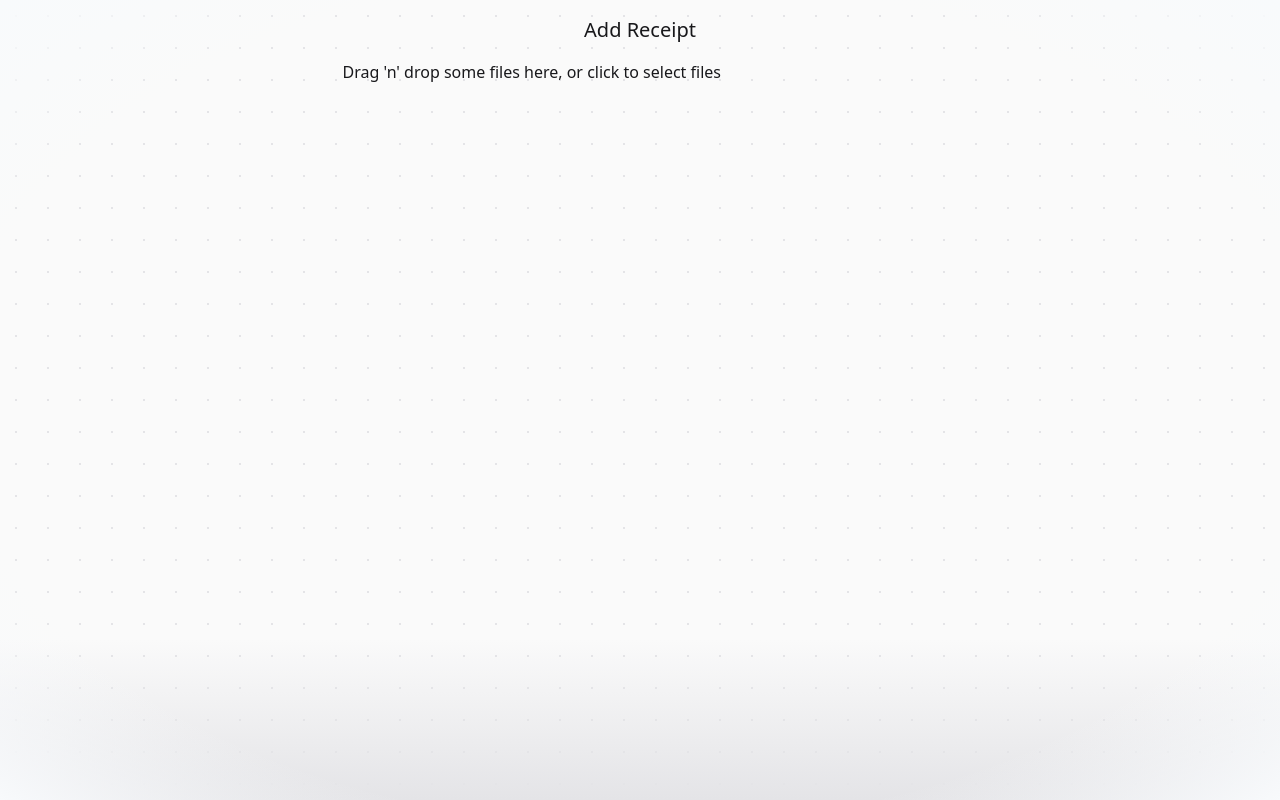
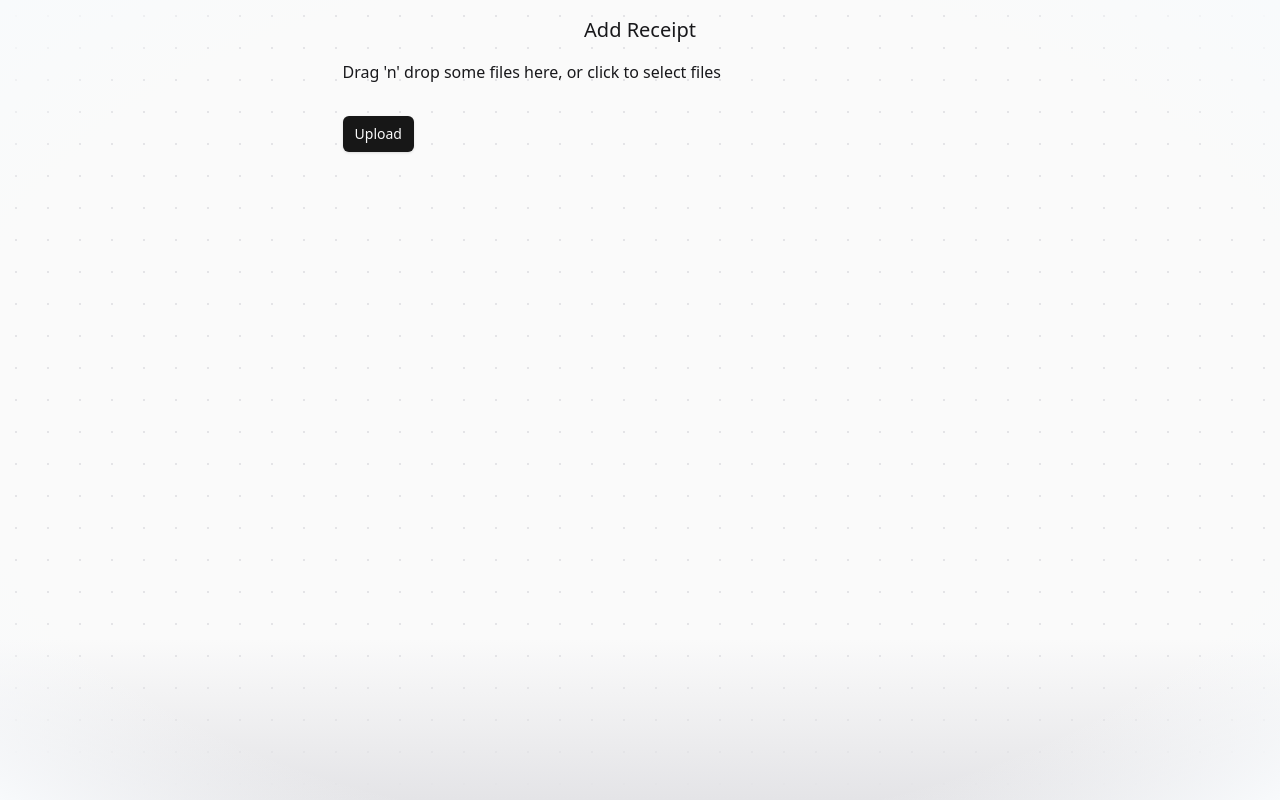
Before and after one commit to PatrykPodworski/budget-tracker, a Next.js app in the folder budget-tracker-web/: page /receipts/add in a window 1280 px wide. Built offline with nearby package versions, Linux system fonts and the light colour scheme.

Commit message:
send image to server

```diff
--- a/budget-tracker-web/src/app/page.tsx
+++ b/budget-tracker-web/src/app/page.tsx
@@ -1,7 +1,6 @@
 import { getLatestReceipts } from "@/lib/receipt-data/get-latest-receipts";
 import { ReceiptsList } from "@/components/receipt/receipt-list";
 
-// TODO: P0 Image upload - replace the bot
 // TODO: P1 Style receipt like a receipt
 // TODO: P1 Separate page for receipt details and receipt edit
 // TODO: P2 Load more receipts on click
--- a/budget-tracker-web/src/components/receipt/add-receipt/image-upload.tsx
+++ b/budget-tracker-web/src/components/receipt/add-receipt/image-upload.tsx
@@ -3,24 +3,25 @@
 import { useEffect, useState } from "react";
 import { useDropzone } from "react-dropzone";
 import Image from "next/image";
+import { Button } from "@/components/ui/shadcn/button";
+import { addReceiptImage } from "@/lib/receipt-data/add-receipt-image";
 
 // TODO: P0 Improve UI
 // TODO: P0 Check mobile behavior
 // TODO: P0 Cleanup the code
 const ImageUpload = () => {
-  const [files, setFiles] = useState<{ preview: string; name: string }[]>([]);
+  const [files, setFiles] = useState<ImageFile[]>([]);
   const { getRootProps, getInputProps } = useDropzone({
     accept: {
       "image/*": [],
     },
     onDrop: (acceptedFiles) => {
-      setFiles(
-        acceptedFiles.map((file) =>
-          Object.assign(file, {
-            preview: URL.createObjectURL(file),
-          })
-        )
-      );
+      const newFiles: ImageFile[] = acceptedFiles.map((file) => ({
+        ...file,
+        preview: URL.createObjectURL(file),
+      }));
+
+      setFiles(newFiles);
     },
   });
 
@@ -30,26 +31,34 @@ const ImageUpload = () => {
     };
   }, [files]);
 
+  const handleUpload = async () => {
+    const formData = new FormData();
+    files.forEach((file) => {
+      formData.append("file", file);
+    });
+    await addReceiptImage(formData);
+  };
+
   return (
-    <section className="container">
-      <div {...getRootProps()} className="dropzone">
+    <section className="flex flex-col gap-4 items-start">
+      <div {...getRootProps()}>
         <input {...getInputProps()} />
         <p>Drag &apos;n&apos; drop some files here, or click to select files</p>
       </div>
-      <aside>
+      <aside className="flex flex-wrap gap-2">
         {files.map((x, index) => (
           <ImagePreview key={index} src={x.preview} name={x.name} />
         ))}
       </aside>
+      <Button onClick={handleUpload}>Upload</Button>
     </section>
   );
 };
 
+// TODO: P0 Remove image
 const ImagePreview = ({ src, name }: ImagePreviewProps) => (
-  <div className="w-24 h-24 p-1">
-    <div className="flex">
-      <Image alt={name} src={src} width={100} height={100} />
-    </div>
+  <div>
+    <Image alt={name} src={src} width={100} height={100} />
   </div>
 );
 
@@ -58,4 +67,8 @@ type ImagePreviewProps = {
   name: string;
 };
 
+type ImageFile = File & {
+  preview: string;
+};
+
 export default ImageUpload;
--- /dev/null
+++ b/budget-tracker-web/src/lib/receipt-data/add-receipt-image.ts
@@ -0,0 +1,7 @@
+"use server";
+
+export const addReceiptImage = async (formData: FormData) => {
+  const files = formData.getAll("file");
+
+  console.log("Files", files);
+};
```
Also changed, not shown: budget-tracker-web/src/lib/receipt-data/common/get-receipt-container.ts (renamed from budget-tracker-web/src/lib/receipt-data/common/get-receipt-container.tsx), budget-tracker-web/src/lib/receipt-data/delete-receipt-data.ts (renamed from budget-tracker-web/src/lib/receipt-data/delete-receipt-data.tsx), budget-tracker-web/src/lib/receipt-data/get-latest-receipts.ts (renamed from budget-tracker-web/src/lib/receipt-data/get-latest-receipts.tsx), budget-tracker-web/src/lib/receipt-data/get-receipt-data.ts (renamed from budget-tracker-web/src/lib/receipt-data/get-receipt-data.tsx).
